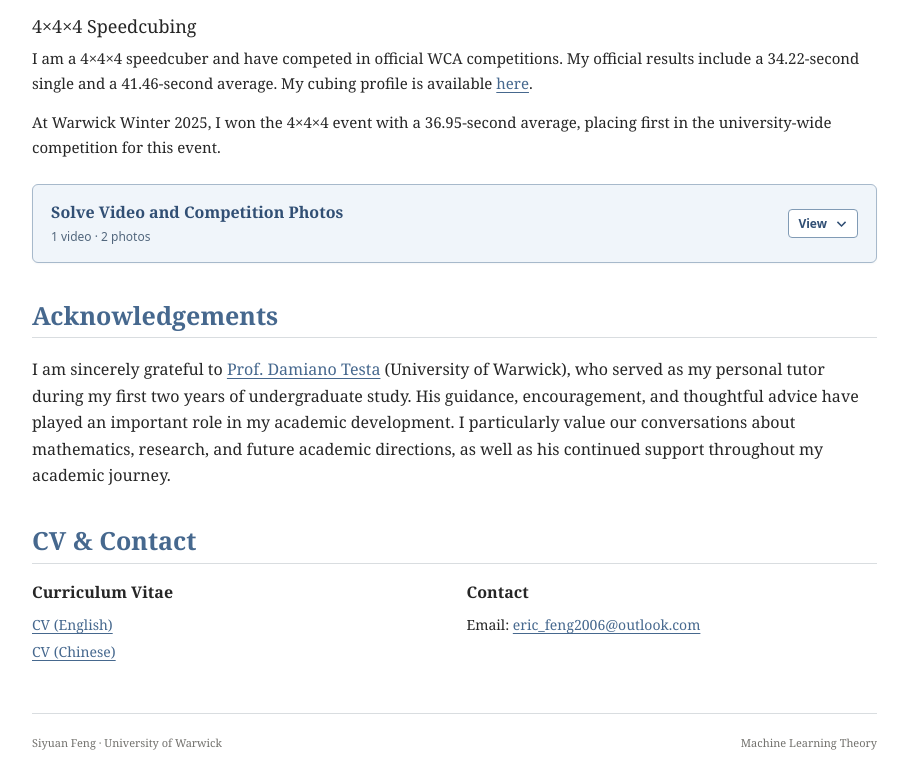
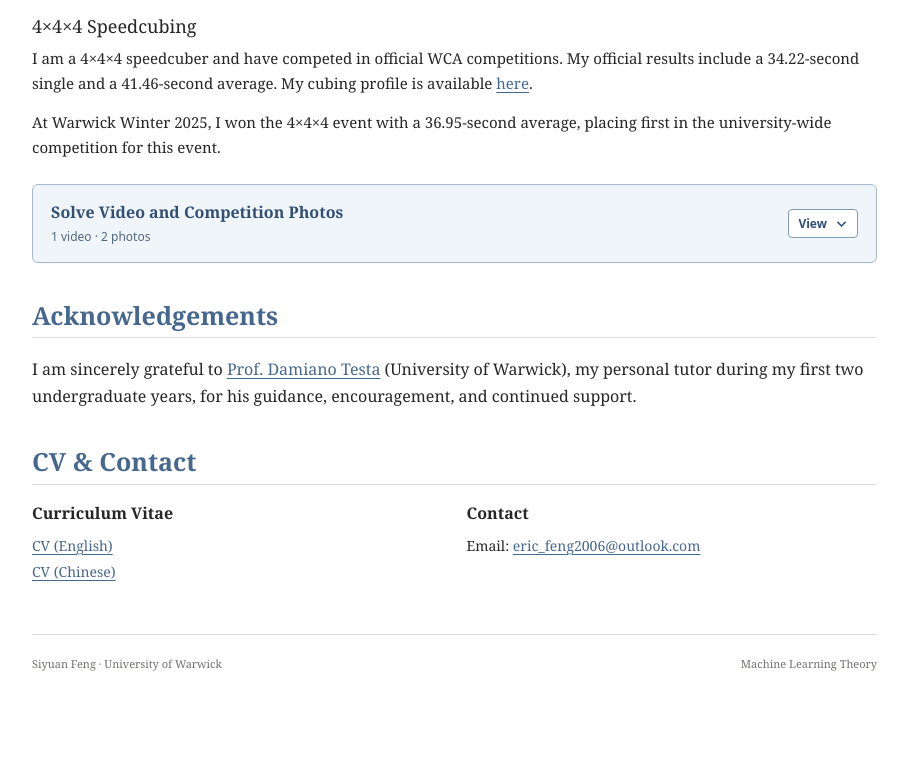
Before and after one commit to Ericfeng99/Ericfeng99.github.io, a plain HTML site: page index-en.html in a window 1280 px wide. Shown: the part 2870-3650 px from the top of the page, without its empty margins (288-1196 px from the left). After the commit the page ends 3571 px from the top, so only its background shows below. Drawn offline with Linux system fonts and the light colour scheme.

Commit message:
Update index-en.html

```diff
--- a/index-en.html
+++ b/index-en.html
@@ -477,7 +477,7 @@ html[data-theme="dark"] .media-disclosure .photo-stack img{background:#242e39;bo
 <section class="content-section" id="acknowledgements">
 <h2 class="section-title">Acknowledgements</h2>
 <div class="section-body">
-<p>I am sincerely grateful to <a href="https://pi.math.cornell.edu/~damiano/" rel="noopener noreferrer" target="_blank">Prof. Damiano Testa</a> (University of Warwick), who served as my personal tutor during my first two years of undergraduate study. His guidance, encouragement, and thoughtful advice have played an important role in my academic development. I particularly value our conversations about mathematics, research, and future academic directions, as well as his continued support throughout my academic journey.</p>
+<p>I am sincerely grateful to <a href="https://pi.math.cornell.edu/~damiano/" rel="noopener noreferrer" target="_blank">Prof. Damiano Testa</a> (University of Warwick), my personal tutor during my first two undergraduate years, for his guidance, encouragement, and continued support.</p>
 </div></section>
 <section class="content-section" id="contact">
 <h2 class="section-title">CV &amp; Contact</h2>
```
